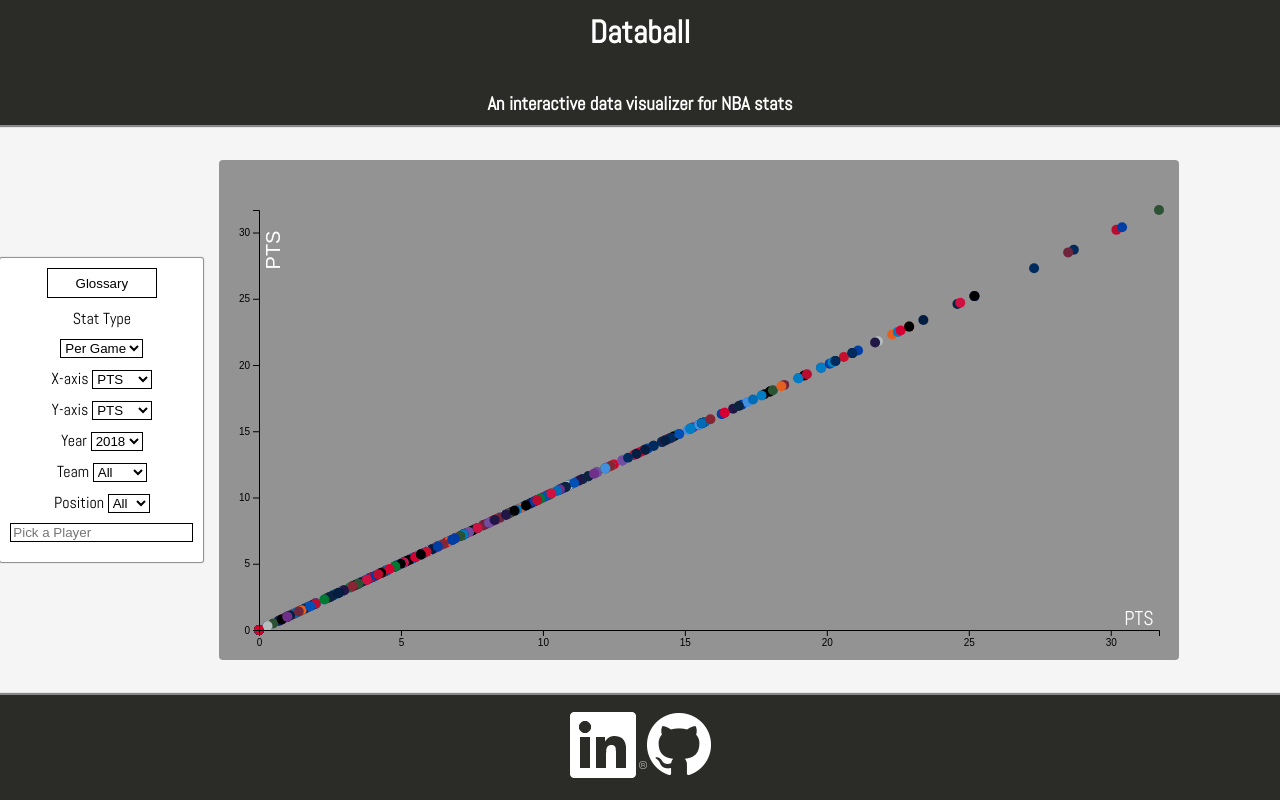
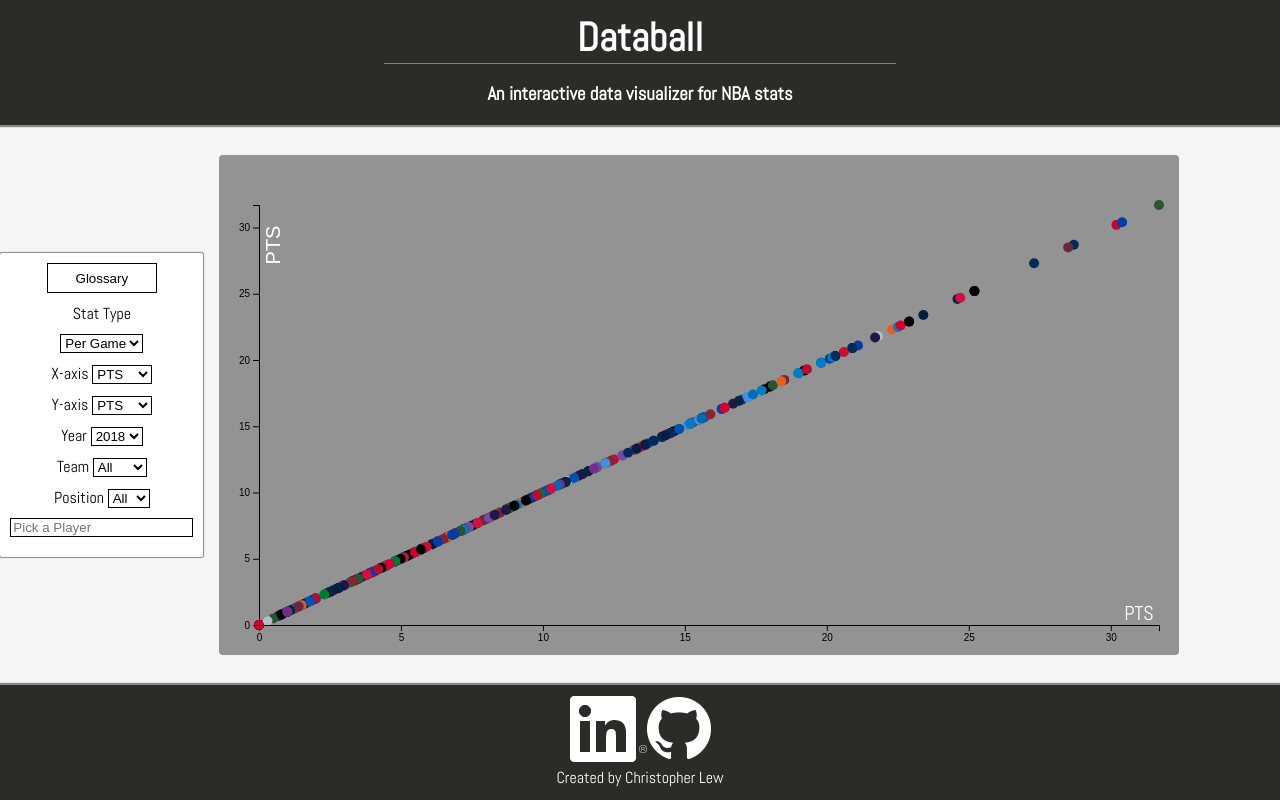
Before and after one commit to cjlew/Databall, a website: page index.html in a window 1280 px wide. Drawn offline with Linux system fonts and the light colour scheme.

Commit message:
added auther and link to main page

```diff
--- a/index.html
+++ b/index.html
@@ -67,7 +67,7 @@
 
       </div>
       <div class='top'>
-        <h1>Databall</h1>
+        <h1 id='main-title'><a href='http://www.christopherlew.me/'>Databall</a></h1>
         <h3>An interactive data visualizer for NBA stats</h3>
       </div>
       <div class='main'>
@@ -111,14 +111,17 @@
         <div class='invis'></div>
       </div>
       <div class='bottom'>
+        <div class='bottomlogos'>
           <a href='https://www.linkedin.com/in/cjlew'>
             <img src='./assets/images/ln.png' alt='linkedin-profile'/>
           </a>
           <a href='https://www.github.com/cjlew'>
             <img src='./assets/images/GH.png' alt='github-repo'>
           </a>
+        </div>
+        <p class='author'>Created by <a class='personal-site-link'href='http://www.christopherlew.me/'>Christopher Lew</a></p>
+      </div>
 
-      </div>
     </div>
   </body>
 </html>
--- a/stylesheets/grid.css
+++ b/stylesheets/grid.css
@@ -1,6 +1,6 @@
 .index {
   display: grid;
-  grid-template-rows: 125px auto 105px;
+  grid-template-rows: 125px auto 130px;
   grid-template-areas:
   "top"
   "main"
--- a/stylesheets/index.css
+++ b/stylesheets/index.css
@@ -31,7 +31,13 @@ option {
 input, select {
   outline: none;
 }
-
+#main-title {
+  font-size: 40px;
+  margin-bottom: 0;
+  width: 40%;
+  border-bottom: 1px solid grey;
+  text-align: center;
+}
 h1, h3 {
   color: #ffffff;
   font-family: 'Abel', sans-serif;
@@ -46,7 +52,7 @@ label, h2{
   grid-area: top;
   display: flex;
   flex-direction: column;
-  justify-content: center;
+  justify-content: flex-end;
   align-items: center;
   background-color: #2b2b28;
   box-shadow: 0px 1px 1px 1px #888888;
@@ -121,13 +127,45 @@ label, h2{
 
 }
 
+img:hover {
+  filter:brightness(50%);
+}
+
+.author {
+  margin-top: 0;
+  color: #ffffff;
+}
 .bottom{
   grid-area: bottom;
   display: flex;
+  flex-direction: column;
   justify-content: center;
   align-items: center;
   background-color: #2b2b28;
   box-shadow: 0px -1px 1px 1px #888888;
+}
+
+.bottomlogos {
+  display: flex;
+  justify-content: center;
+  align-items: center;
+}
+
+.personal-site-link{
+  color: #ffffff;
+}
+
+.personal-site-link:hover {
+  color: #1E90FF;
+}
+
+a{
+  color: #ffffff;
+  text-decoration: none;
+}
+
+a:hover {
+  color: #1E90FF;
 }
 
 /*
```
Lines whose indentation alone changed are shown as unchanged.
